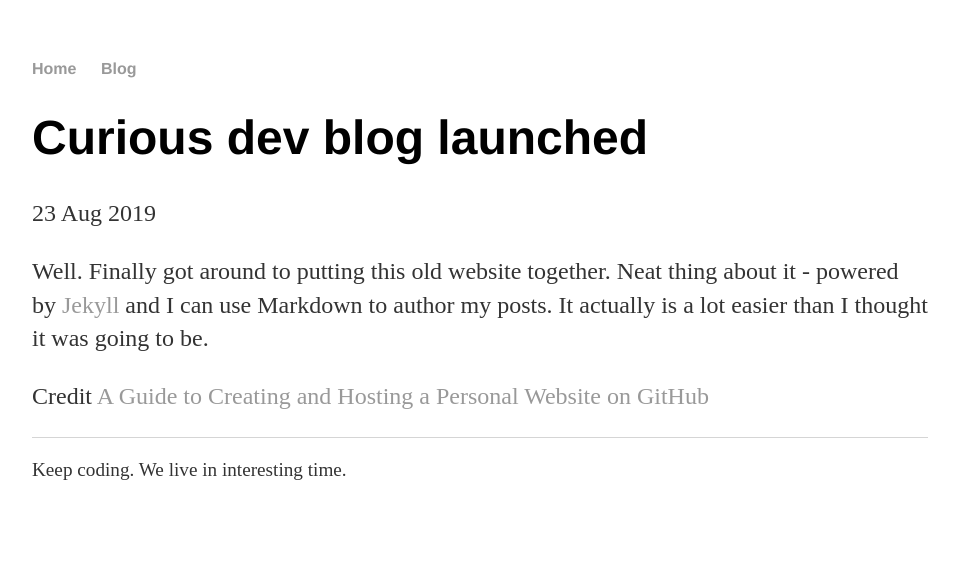
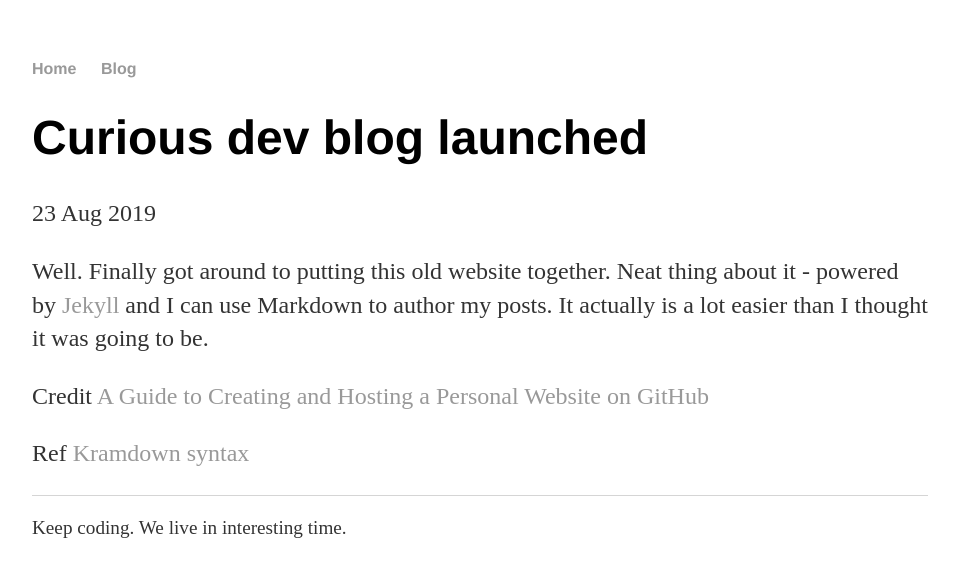
Before and after one commit to devsubhro/devsubhro.github.io, a Jekyll site: the page built from _posts/2019-08-23-blog-launched.md, in a window 1280 px wide. Shown: the top 577 px of the page, without its empty margins (160-1119 px from the left). Built offline with Jekyll 4.4.1, drawn with Linux system fonts in a browser that asks for light colours.

Commit message:
Update 2019-08-23-blog-launched.md
added ref to kramdown syntax

```diff
--- a/_posts/2019-08-23-blog-launched.md
+++ b/_posts/2019-08-23-blog-launched.md
@@ -9,3 +9,6 @@ and I can use Markdown to author my posts. It actually is a lot easier than I th
 
 Credit
 [A Guide to Creating and Hosting a Personal Website on GitHub](http://jmcglone.com/guides/github-pages/)
+
+Ref
+[Kramdown syntax](https://kramdown.gettalong.org/syntax.html)
```
